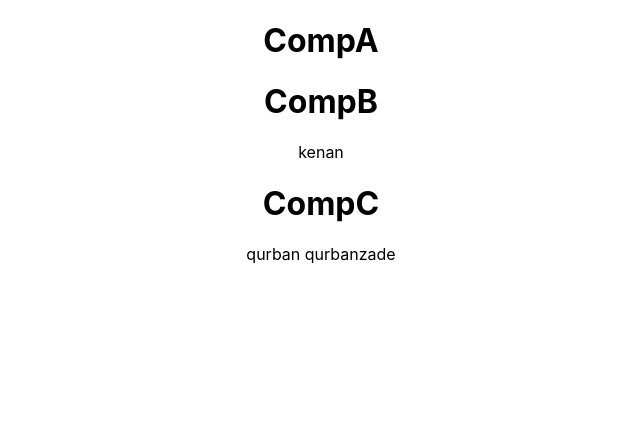
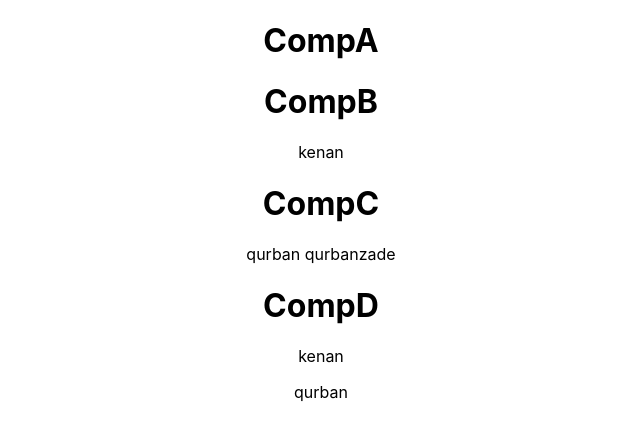
Before and after one commit to gurbangurbanzade/React-Projects, a React (Create React App) app in the folder Exercises/ReactUdemyIA/01MyApp/my-app/: page / in a window 1280 px wide. Shown: the top 440 px of the page, without its empty margins (319-959 px from the left). Built offline with nearby package versions, Linux system fonts and the light colour scheme.

Commit message:
useContext hook Example

```diff
--- a/Exercises/ReactUdemyIA/01MyApp/my-app/src/Components/04-ContexApi/Components/CompC.js
+++ b/Exercises/ReactUdemyIA/01MyApp/my-app/src/Components/04-ContexApi/Components/CompC.js
@@ -1,5 +1,6 @@
 import React, { Component } from "react";
 import { newContext } from "../Contex/NewContext";
+import CompD from "./CompD";
 export class CompC extends Component {
   render() {
     return (
@@ -10,6 +11,7 @@ export class CompC extends Component {
             return <p>{info.ad + " " + info.soyad}</p>;
           }}
         </newContext.Consumer>
+        <CompD />
       </div>
     );
   }
--- /dev/null
+++ b/Exercises/ReactUdemyIA/01MyApp/my-app/src/Components/04-ContexApi/Components/CompD.js
@@ -0,0 +1,16 @@
+import React, { useContext } from "react";
+import { oldContext, newContext } from "../Contex/NewContext";
+export function CompD() {
+  const data2 = useContext(oldContext);
+  const data3 = useContext(newContext);
+  //   const context = useContext(contextValue);
+  return (
+    <div>
+      <h1>CompD</h1>
+      <p>{data2}</p>
+      <p>{data3.ad}</p>
+    </div>
+  );
+}
+
+export default CompD;
```
